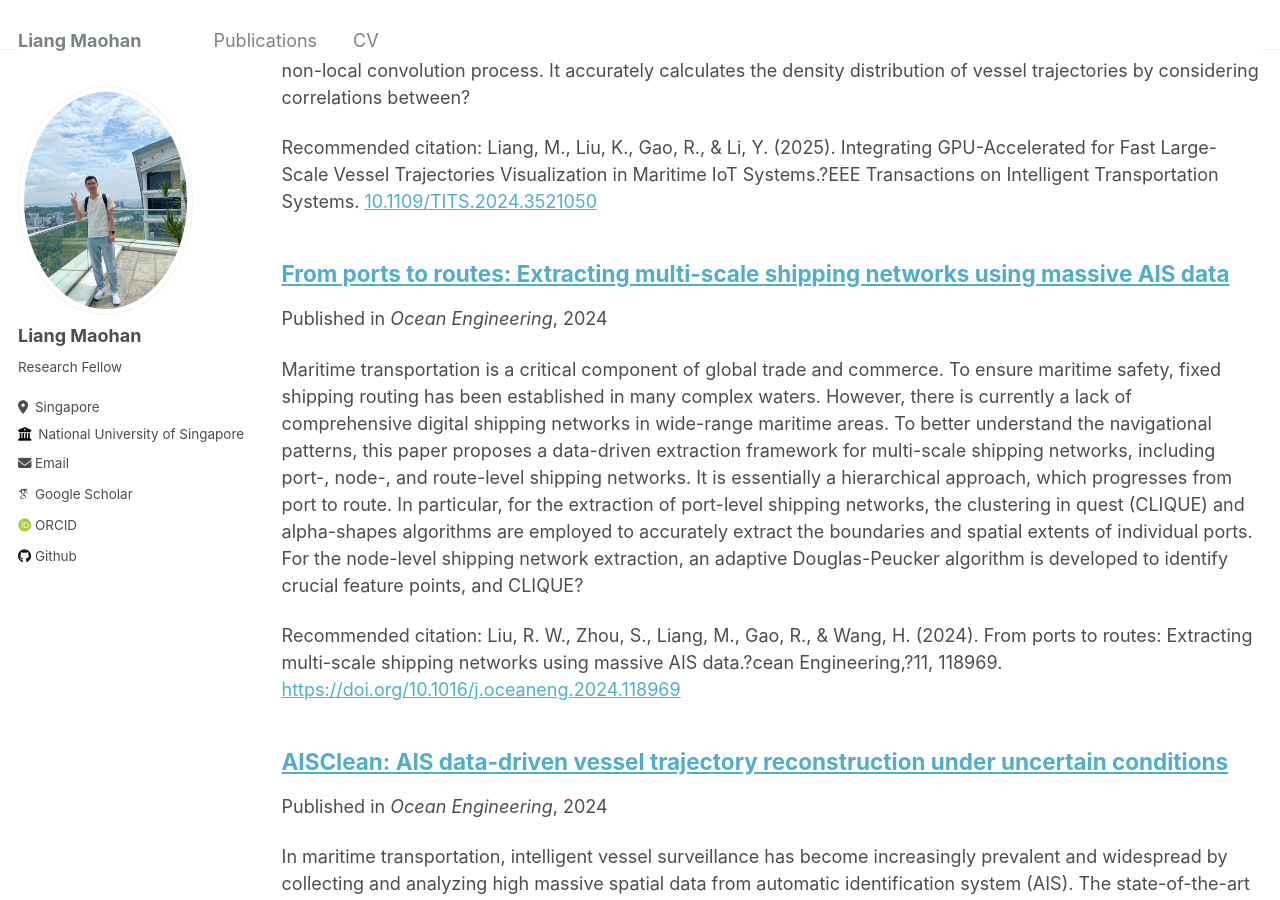
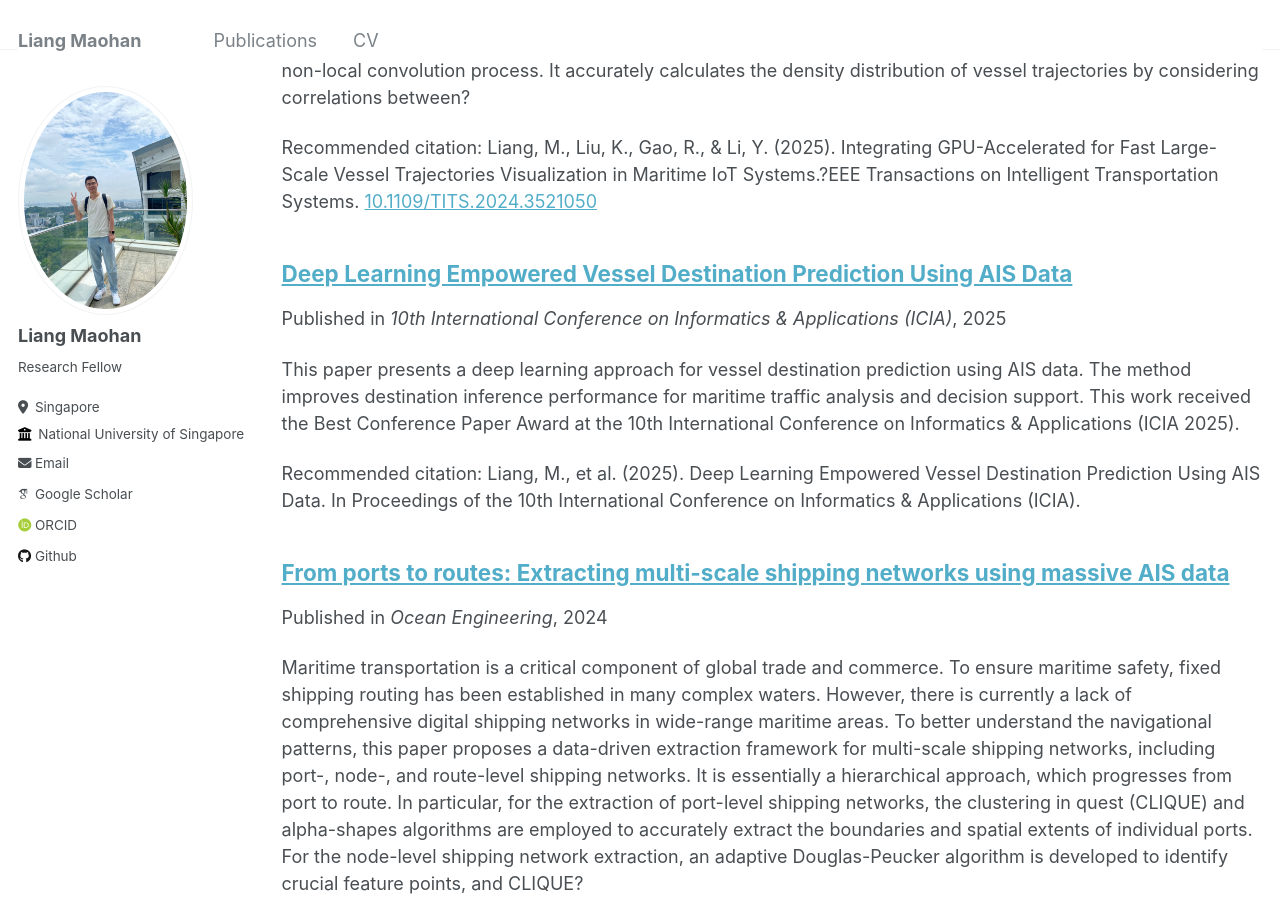
Before and after one commit to maohliang/nus.github.io, a Jekyll site: the page built from _pages/publications.md, in a window 1280 px wide and 900 px high, scrolled down 1920 px. Built offline with Jekyll 4.4.1, drawn with Linux system fonts in a browser that asks for light colours; some web fonts are replaced.

Commit message:
Add missing ICIA 2025 publication entry

```diff
--- /dev/null
+++ b/_publications/12-paper-title-number-22.md
@@ -0,0 +1,14 @@
+---
+title: "Deep Learning Empowered Vessel Destination Prediction Using AIS Data"
+collection: publications
+permalink: /publication/2025/1/12-paper-title-number-22
+excerpt: 'This paper presents a deep learning approach for vessel destination prediction using AIS data. The method improves destination inference performance for maritime traffic analysis and decision support. This work received the Best Conference Paper Award at the 10th International Conference on Informatics & Applications (ICIA 2025).'
+date: 2025/1/12
+venue: '10th International Conference on Informatics & Applications (ICIA)'
+paperurl: ''
+citation: 'Liang, M., et al. (2025). Deep Learning Empowered Vessel Destination Prediction Using AIS Data. In Proceedings of the 10th International Conference on Informatics & Applications (ICIA).'
+---
+
+This paper presents a deep learning approach for vessel destination prediction using AIS data. The method improves destination inference performance for maritime traffic analysis and decision support.
+
+Recommended citation: Liang, M., et al. (2025). Deep Learning Empowered Vessel Destination Prediction Using AIS Data. In Proceedings of the 10th International Conference on Informatics & Applications (ICIA).
```
Also changed, not shown: _pages/about.md (+1 -1 lines), _pages/cv.md (+3 -0 lines).
